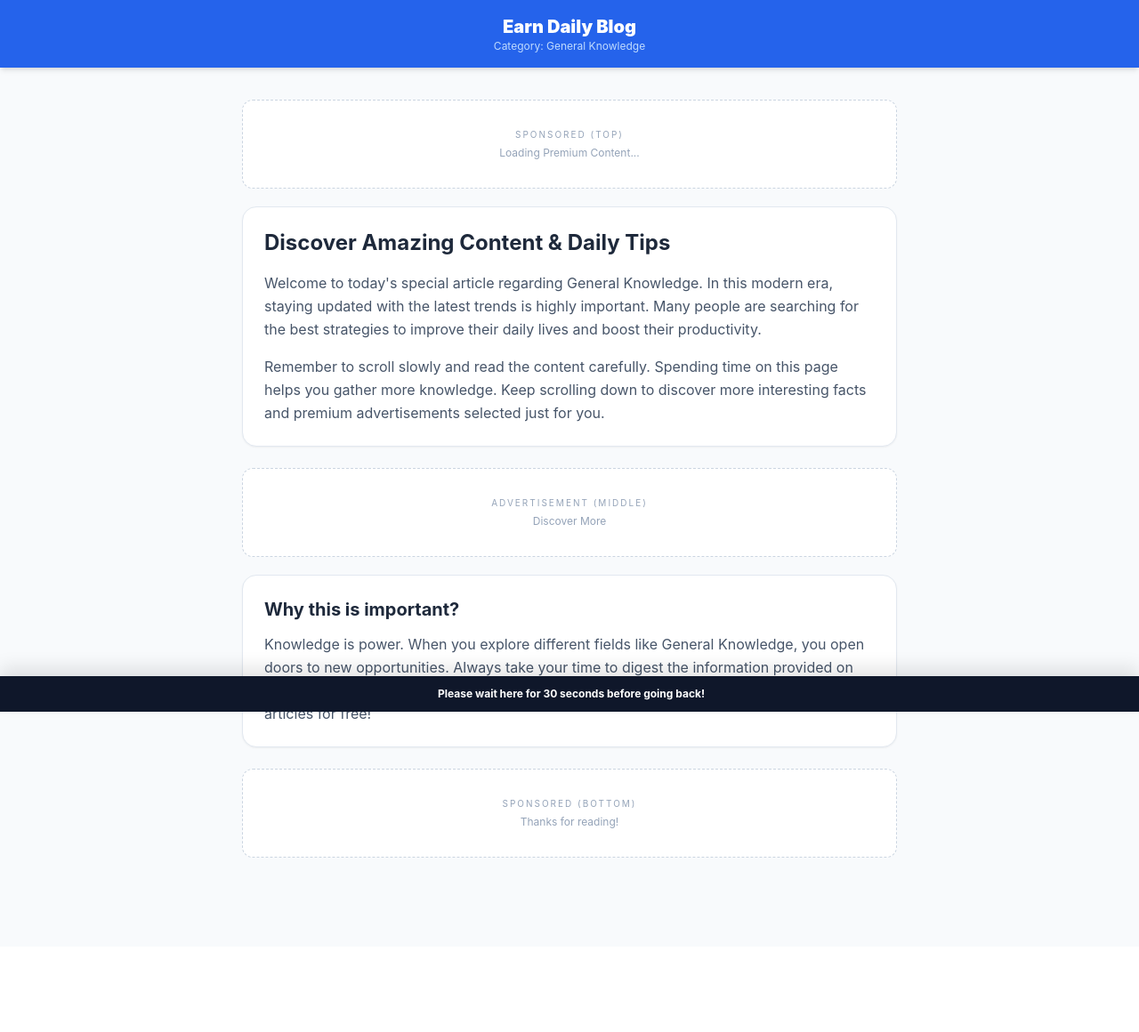
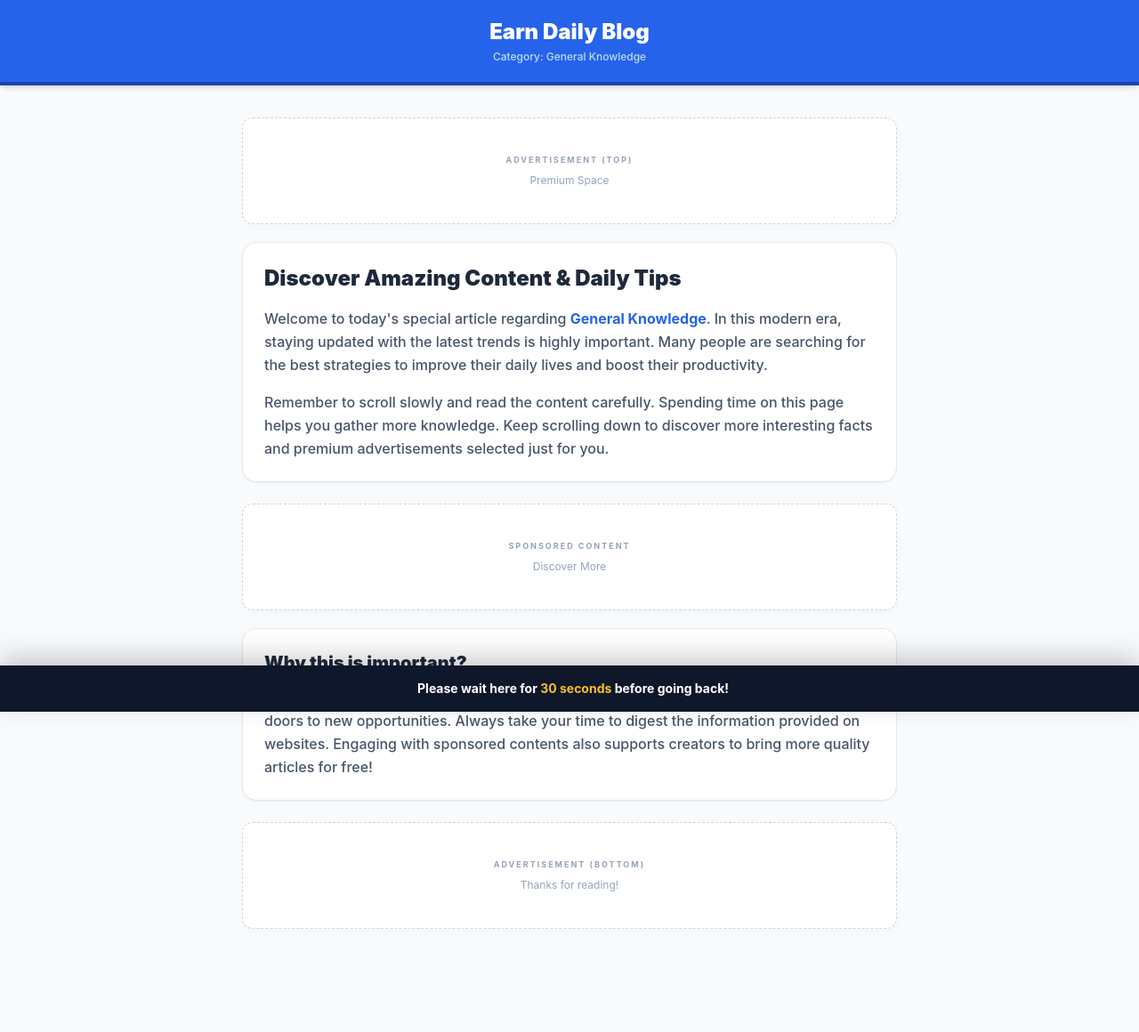
Before and after one commit to teamcipx/Easy, a Flask app: a page that uses templates/ad_page.html in a window 1280 px wide. Shown: the whole page at 89% size. Before the commit the page ends 964 px from the top, so only its background shows below. Run offline with Flask 3, Linux system fonts and the light colour scheme; data that the repository does not hold is empty; some libraries are stand-ins or nearby versions.

Commit message:
Update ad_page.html

```diff
--- a/templates/ad_page.html
+++ b/templates/ad_page.html
@@ -4,52 +4,64 @@
     <meta charset="UTF-8">
     <meta name="viewport" content="width=device-width, initial-scale=1.0">
     <title>{{ article.title }} | Earn Daily Blog</title>
+
     <script src="https://cdn.tailwindcss.com"></script>
     <style>
         body { background-color: #F8FAFC; color: #1E293B; font-family: 'Inter', sans-serif; }
+
         .ad-container {
             background: white; border: 1px dashed #cbd5e1; padding: 10px; margin: 20px 0;
-            text-align: center; border-radius: 12px; min-height: 100px;
+            text-align: center; border-radius: 12px; min-height: 120px;
             display: flex; flex-direction: column; justify-content: center; align-items: center;
-            overflow: hidden; /* To prevent ad overflow */
+            overflow: hidden; box-shadow: 0 4px 10px rgba(0,0,0,0.02);
         }
+
         .ad-badge {
-            font-size: 10px; color: #94a3b8; text-transform: uppercase;
-            letter-spacing: 2px; margin-bottom: 5px; display: block; width: 100%; text-align: center;
+            font-size: 9px; color: #94a3b8; text-transform: uppercase;
+            letter-spacing: 2px; margin-bottom: 8px; display: block; width: 100%; text-align: center; font-weight: bold;
         }
-        /* Style for iframes injected by ad networks */
-        .ad-container iframe {
-            max-width: 100%;
-            margin: 0 auto;
+
+        /* Essential for Adsterra/Monetag Iframes */
+        iframe {
+            max-width: 100% !important;
+            margin: 0 auto !important;
+            border: none !important;
+            display: block !important;
         }
     </style>
 
     <!-- ==========================================
-         POP-UNDER ADS (Head Section)
+         POP-UNDER ADS (Placed in HEAD)
     ========================================== -->
     {% if page_id == 'ad1' %}
-        <script data-cfasync='false' src='//wwr.giriudog.com/?tag=f61dc3c0'></script>
+        <!-- AD1: Pop-under -->
+        <script data-cfasync="false" type="text/javascript" src="//wwr.giriudog.com/?tag=f61dc3c0"></script>
     {% endif %}
 
 </head>
 <body>
 
     <!-- Header -->
-    <header class="bg-blue-600 text-white p-4 shadow-md text-center">
-        <h1 class="text-xl font-black">Earn Daily Blog</h1>
-        <p class="text-xs text-blue-200">Category: {{ article.topic }}</p>
+    <header class="bg-blue-600 text-white p-5 shadow-md text-center border-b-4 border-blue-800">
+        <h1 class="text-2xl font-black">Earn Daily Blog</h1>
+        <p class="text-xs text-blue-200 mt-1 font-medium">Category: {{ article.topic }}</p>
     </header>
 
-    <div class="max-w-3xl mx-auto p-4 pb-20">
+    <div class="max-w-3xl mx-auto p-4 pb-24">
 
         <!-- ==========================================
              AD ZONE 1: TOP BANNER
         ========================================== -->
         <div class="ad-container">
-            <span class="ad-badge">Sponsored (Top)</span>
+            <span class="ad-badge">Advertisement (Top)</span>
 
-            {% if page_id == 'ad2' %}
-                <!-- Adsterra 468x60 -->
+            {% if page_id == 'ad1' %}
+                <!-- Test text -->
+                <p class="text-xs text-slate-400">Loading Native Ad...</p>
+
+            {% elif page_id == 'ad2' %}
+
+                <!-- Adsterra Banner 468x60 -->
                 <script type="text/javascript">
                     atOptions = {
                         'key' : '4a72be96f78b75e42afea5ee99005d34',
@@ -59,27 +71,26 @@
                         'params' : {}
                     };
                 </script>
-                <script type="text/javascript" src="https://www.highperformanceformat.com/4a72be96f78b75e42afea5ee99005d34/invoke.js"></script>
+                <script type="text/javascript" src="//www.highperformanceformat.com/4a72be96f78b75e42afea5ee99005d34/invoke.js"></script>
 
-                <!-- Native Ad -->
-                <script type="text/javascript" src="https://pl29435484.profitablecpmratenetwork.com/48/b2/21/48b2213dba06ca877a5c17d2c0c0cad5.js"></script>
+                <!-- Propeller/Monetag Native -->
+                <script data-cfasync="false" type="text/javascript" src="https://pl29435484.profitablecpmratenetwork.com/48/b2/21/48b2213dba06ca877a5c17d2c0c0cad5.js"></script>
 
             {% elif page_id == 'ad3' %}
-                <!-- Wpadmngr Ad -->
                 <script async src="https://js.wpadmngr.com/static/adManager.js" data-admpid="440676"></script>
             {% else %}
-                <p class="text-xs text-slate-400">Loading Premium Content...</p>
+                <p class="text-xs text-slate-400">Premium Space</p>
             {% endif %}
 
         </div>
 
         <!-- Article Content -->
         <div class="bg-white p-6 rounded-2xl shadow-sm border border-slate-200 mb-6">
-            <h2 class="text-2xl font-bold mb-4">{{ article.title }}</h2>
-            <p class="text-slate-600 mb-4 leading-relaxed">
-                Welcome to today's special article regarding {{ article.topic }}. In this modern era, staying updated with the latest trends is highly important. Many people are searching for the best strategies to improve their daily lives and boost their productivity.
+            <h2 class="text-2xl font-black text-slate-800 mb-4">{{ article.title }}</h2>
+            <p class="text-slate-600 mb-4 leading-relaxed font-medium">
+                Welcome to today's special article regarding <b class="text-blue-600">{{ article.topic }}</b>. In this modern era, staying updated with the latest trends is highly important. Many people are searching for the best strategies to improve their daily lives and boost their productivity.
             </p>
-            <p class="text-slate-600 leading-relaxed">
+            <p class="text-slate-600 leading-relaxed font-medium">
                 Remember to scroll slowly and read the content carefully. Spending time on this page helps you gather more knowledge. Keep scrolling down to discover more interesting facts and premium advertisements selected just for you.
             </p>
         </div>
@@ -88,10 +99,10 @@
              AD ZONE 2: MIDDLE BANNER
         ========================================== -->
         <div class="ad-container">
-            <span class="ad-badge">Advertisement (Middle)</span>
+            <span class="ad-badge">Sponsored Content</span>
 
             {% if page_id == 'ad2' %}
-                <!-- Adsterra 468x60 -->
+                <!-- Adsterra Banner 2 -->
                 <script type="text/javascript">
                     atOptions = {
                         'key' : '4a72be96f78b75e42afea5ee99005d34',
@@ -101,10 +112,10 @@
                         'params' : {}
                     };
                 </script>
-                <script type="text/javascript" src="https://www.highperformanceformat.com/4a72be96f78b75e42afea5ee99005d34/invoke.js"></script>
+                <script type="text/javascript" src="//www.highperformanceformat.com/4a72be96f78b75e42afea5ee99005d34/invoke.js"></script>
 
-                <!-- Native Ad 2 -->
-                <script type="text/javascript" src="https://pl29435493.profitablecpmratenetwork.com/df/d5/70/dfd57048bc30eb2192b8232718671aa1.js"></script>
+                <!-- Propeller Native 2 -->
+                <script data-cfasync="false" type="text/javascript" src="https://pl29435493.profitablecpmratenetwork.com/df/d5/70/dfd57048bc30eb2192b8232718671aa1.js"></script>
 
             {% elif page_id == 'ad3' %}
                 <script async src="https://js.wpadmngr.com/static/adManager.js" data-admpid="440676"></script>
@@ -116,8 +127,8 @@
 
         <!-- More Article Content -->
         <div class="bg-white p-6 rounded-2xl shadow-sm border border-slate-200 mb-6">
-            <h3 class="text-xl font-bold mb-3">Why this is important?</h3>
-            <p class="text-slate-600 leading-relaxed">
+            <h3 class="text-xl font-black text-slate-800 mb-3">Why this is important?</h3>
+            <p class="text-slate-600 leading-relaxed font-medium">
                 Knowledge is power. When you explore different fields like {{ article.topic }}, you open doors to new opportunities. Always take your time to digest the information provided on websites. Engaging with sponsored contents also supports creators to bring more quality articles for free!
             </p>
         </div>
@@ -126,10 +137,10 @@
              AD ZONE 3: BOTTOM BANNER
         ========================================== -->
         <div class="ad-container">
-            <span class="ad-badge">Sponsored (Bottom)</span>
+            <span class="ad-badge">Advertisement (Bottom)</span>
 
             {% if page_id == 'ad2' %}
-                <!-- Adsterra 468x60 -->
+                <!-- Adsterra Banner 3 -->
                 <script type="text/javascript">
                     atOptions = {
                         'key' : '4a72be96f78b75e42afea5ee99005d34',
@@ -139,7 +150,7 @@
                         'params' : {}
                     };
                 </script>
-                <script type="text/javascript" src="https://www.highperformanceformat.com/4a72be96f78b75e42afea5ee99005d34/invoke.js"></script>
+                <script type="text/javascript" src="//www.highperformanceformat.com/4a72be96f78b75e42afea5ee99005d34/invoke.js"></script>
 
             {% elif page_id == 'ad3' or page_id == 'ad5' %}
                 <script async src="https://js.wpadmngr.com/static/adManager.js" data-admpid="440676"></script>
@@ -151,9 +162,10 @@
 
     </div>
 
-    <!-- User Instruction Timer Reminder -->
-    <div class="fixed bottom-0 w-full bg-slate-900 text-white p-3 text-center text-xs font-bold shadow-[0_-10px_20px_rgba(0,0,0,0.1)] z-50">
-        <i class="fa-solid fa-clock text-amber-400 mr-1"></i> Please wait here for 30 seconds before going back!
+    <!-- Timer Reminder -->
+    <div class="fixed bottom-0 w-full bg-slate-900 text-white p-4 text-center text-sm font-bold shadow-[0_-10px_30px_rgba(0,0,0,0.2)] flex items-center justify-center gap-2">
+        <i class="fa-solid fa-clock text-amber-400 animate-pulse"></i>
+        <span>Please wait here for <span class="text-amber-400">30 seconds</span> before going back!</span>
     </div>
 
 </body>
```
